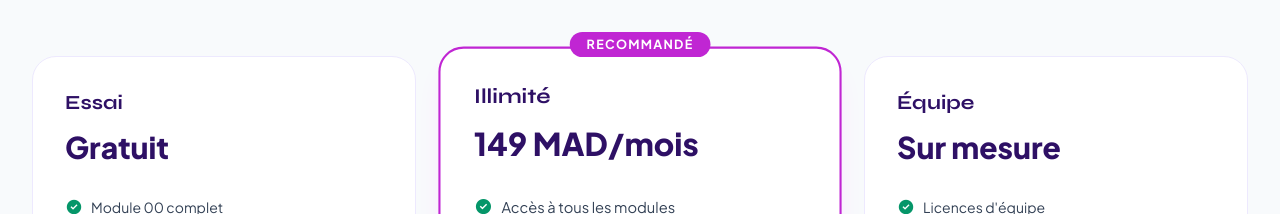
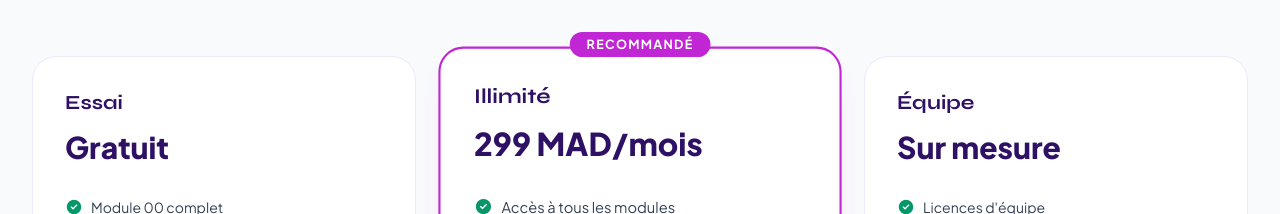
Before and after one commit to LiLi42-26/iaai-elearning-101, a React (Vite) app: page / in a window 1280 px wide. Shown: the part 4260-4474 px from the top of the page. Built offline with nearby package versions, Linux system fonts and the light colour scheme; no server answers.

Commit message:
fix errors

```diff
--- a/src/components/ui/ARIAButton.jsx
+++ b/src/components/ui/ARIAButton.jsx
@@ -45,7 +45,7 @@ export default function ARIAButton() {
       return "Absolument ! Tous nos modèles et explications d'IA incluent des exemples contextualisés pour le Maroc, et nous lançons très bientôt des cours sur le NLP appliqué au dialecte Darija marocain !";
     }
     if (text.includes('payant') || text.includes('gratuit') || text.includes('prix') || text.includes('illimité')) {
-      return "Vous êtes actuellement sur le Plan Gratuit. Pour débloquer l'accès à nos calculateurs GPU cloud, des quiz avancés et des certifications officielles, vous pouvez passer au plan Illimité pour seulement 149 DH/mois !";
+      return "Vous êtes actuellement sur le Plan Gratuit. Pour débloquer l'accès à nos calculateurs GPU cloud, des quiz avancés et des certifications officielles, vous pouvez passer au plan Illimité pour seulement 299 DH/mois !";
     }
     if (text.includes('quiz') || text.includes('examen')) {
       return "Chaque module se termine par un Quiz interactif de 5 à 10 questions. N'hésitez pas à relire le syllabus du module et à vous exercer sur les notions de base !";
--- a/src/pages/Landing/LandingPage.jsx
+++ b/src/pages/Landing/LandingPage.jsx
@@ -143,7 +143,7 @@ const plans = [
   },
   {
     name: 'Illimité',
-    price: '149 MAD/mois',
+    price: '299 MAD/mois',
     cta: 'Commencer maintenant',
     highlighted: true,
     items: ["Accès à tous les modules", 'Quiz et progression', 'Certificat téléchargeable', 'Ressources incluses'],
```
